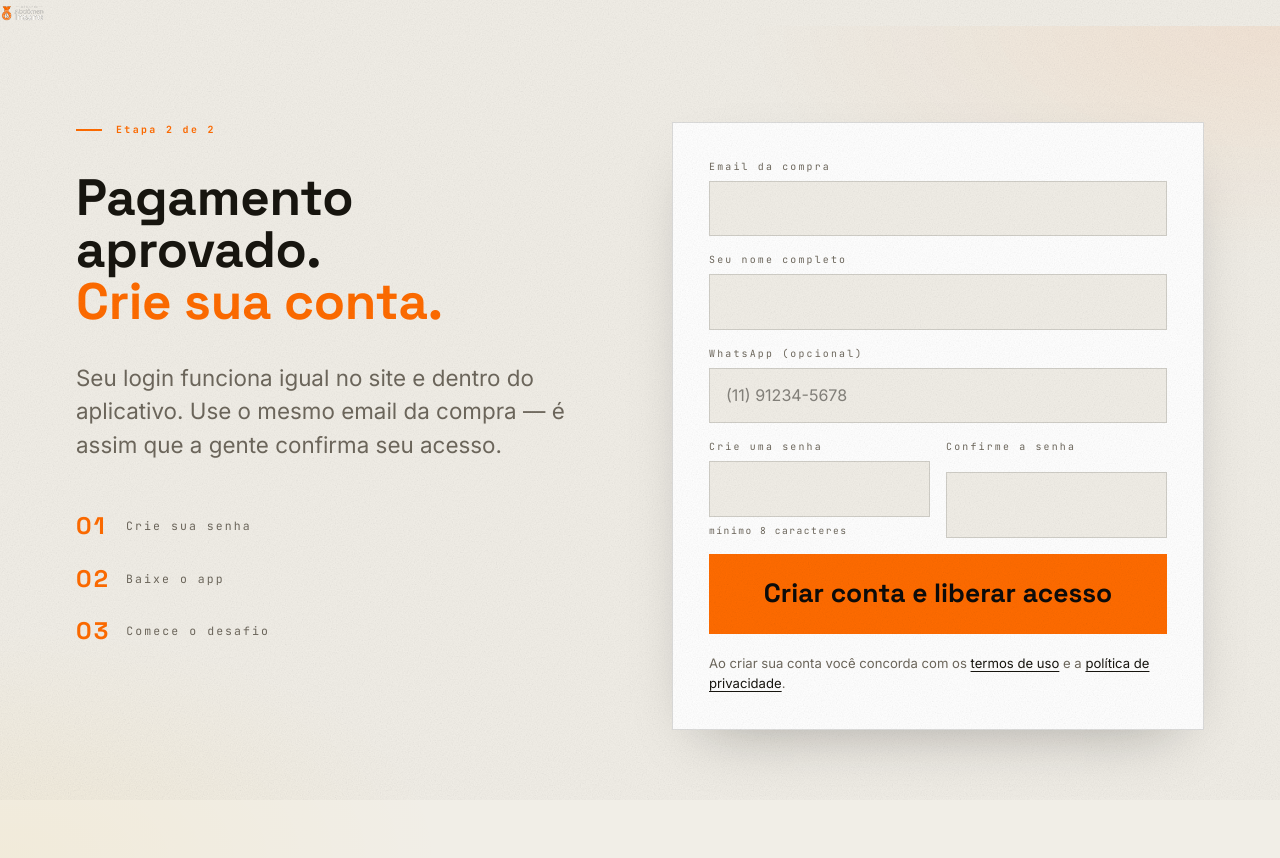
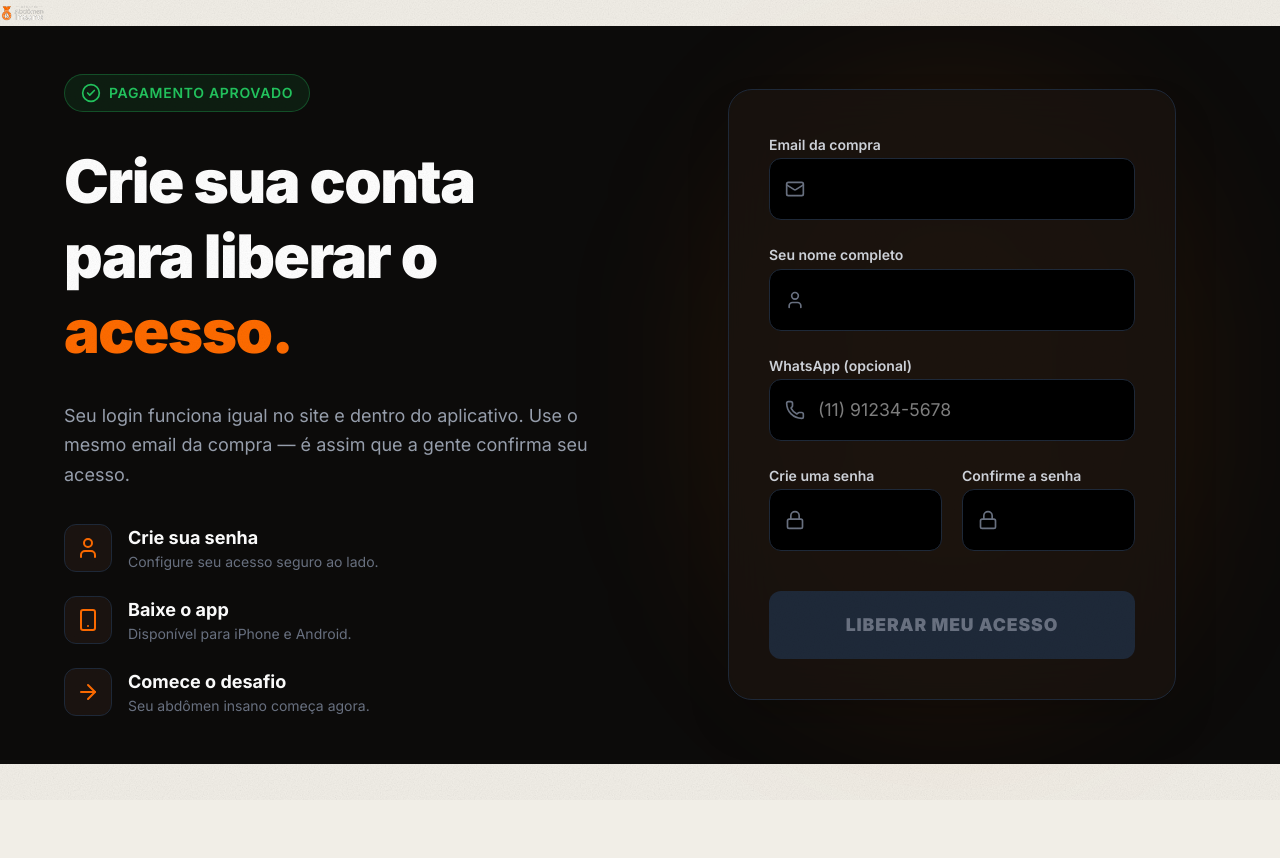
Before and after one commit to luccascoelhoo/abdomen-insano-lp, a Next.js app: page /obrigado in a window 1280 px wide. After the commit the page ends 800 px from the top, so only its background shows below. Built offline with nearby package versions, Linux system fonts and the light colour scheme; no server answers.

Commit message:
Redesign total da pagina de Obrigado com UI Premium

```diff
--- a/src/components/sections/CadastroFluxo.tsx
+++ b/src/components/sections/CadastroFluxo.tsx
@@ -2,6 +2,7 @@
 
 import { use, useEffect, useMemo, useState } from 'react';
 import { linksApp } from '@/lib/apps';
+import { CheckCircle2, Lock, MessageCircle, Smartphone, User, Mail, Phone, ArrowRight, ShieldCheck, Download } from 'lucide-react';
 
 type QueryParams = { email?: string; transaction_id?: string; tx?: string };
 
@@ -10,12 +11,9 @@ type Etapa = 'checando' | 'nao_encontrada' | 'formulario' | 'enviando' | 'conclu
 type MensagensErro = Record<string, string>;
 
 const MENSAGENS: MensagensErro = {
-  backend_nao_configurado:
-    'O sistema de cadastro ainda não foi configurado no servidor. Fala com o suporte que a gente libera manualmente.',
-  compra_nao_encontrada:
-    'Ainda não achamos sua compra com esse email. Se pagou agora, aguarde 2 minutos e tente de novo — o processamento do Cakto pode demorar um pouco.',
-  ja_cadastrado:
-    'Já existe uma conta cadastrada com esse email. Se foi você, faz login direto no aplicativo com a senha que criou antes.',
+  backend_nao_configurado: 'O sistema de cadastro ainda não foi configurado no servidor. Fala com o suporte que a gente libera manualmente.',
+  compra_nao_encontrada: 'Ainda não achamos sua compra com esse email. Se pagou agora, aguarde 2 minutos e tente de novo — o processamento do Cakto pode demorar um pouco.',
+  ja_cadastrado: 'Já existe uma conta cadastrada com esse email. Se foi você, faz login direto no aplicativo com a senha que criou antes.',
   email_invalido: 'Confere o formato do email.',
   senha_curta: 'A senha precisa ter pelo menos 8 caracteres.',
   nome_invalido: 'Diz seu nome completo.',
@@ -78,12 +76,11 @@ export function CadastroFluxo({
 
   if (etapa === 'checando') {
     return (
-      <section className="obrigado obrigado--intro">
-        <div className="wrap">
-          <p className="rotulo">Confirmando pagamento…</p>
-          <h1 className="d1 obrigado__titulo">Só um segundo</h1>
-          <p className="lead">Estamos checando sua compra no processador.</p>
-          <div className="obrigado__spinner" aria-hidden />
+      <section className="min-h-screen bg-[#0c0b0a] flex items-center justify-center text-white px-6">
+        <div className="text-center max-w-md">
+          <div className="animate-spin rounded-full h-12 w-12 border-t-2 border-b-2 border-[#ff6b00] mx-auto mb-6"></div>
+          <h1 className="text-3xl font-black mb-3">Só um segundo</h1>
+          <p className="text-gray-400">Estamos checando sua compra no processador.</p>
         </div>
       </section>
     );
@@ -91,23 +88,45 @@ export function CadastroFluxo({
 
   if (etapa === 'nao_encontrada') {
     return (
-      <section className="obrigado obrigado--intro">
-        <div className="wrap">
-          <p className="rotulo">Quase lá</p>
-          <h1 className="d1 obrigado__titulo">Não achei sua compra ainda</h1>
-          <p className="lead">
+      <section className="min-h-screen bg-[#0c0b0a] flex items-center justify-center text-white px-6">
+        <div className="text-center max-w-lg bg-[#1a1310] p-8 rounded-2xl border border-[#ff6b00]/30 shadow-[0_0_30px_rgba(255,107,0,0.1)]">
+          <ShieldCheck className="w-16 h-16 text-[#ff6b00] mx-auto mb-6" />
+          <h1 className="text-3xl font-black mb-4">Não achei sua compra ainda</h1>
+          <p className="text-gray-300 mb-8 leading-relaxed">
             Se você pagou agora, o processador pode demorar até 2 minutos pra confirmar. Recarrega
             a página ou digita o email da compra abaixo pra tentar de novo.
           </p>
+          <div className="flex flex-col gap-4">
+            <input
+              type="email"
+              className="w-full bg-black border border-gray-800 rounded-xl px-4 py-4 text-white focus:outline-none focus:border-[#ff6b00] transition-colors"
+              placeholder="Digite o email da compra"
+              value={email}
+              onChange={(e) => setEmail(e.target.value)}
+            />
             <button
-            className="cta"
-            type="button"
-            onClick={() => {
-              setEtapa('formulario');
-              setEmail('');
-            }}
+              onClick={() => window.location.assign(`?email=${encodeURIComponent(email)}`)}
+              className="w-full bg-[#ff6b00] hover:bg-[#ff8533] text-white font-bold py-4 rounded-xl transition-all shadow-[0_0_20px_rgba(255,107,0,0.3)] hover:shadow-[0_0_30px_rgba(255,107,0,0.5)]"
             >
               Já paguei, quero cadastrar
+            </button>
+          </div>
+        </div>
+      </section>
+    );
+  }
+
+  if (etapa === 'erro') {
+    return (
+      <section className="min-h-screen bg-[#0c0b0a] flex items-center justify-center text-white px-6">
+        <div className="text-center max-w-md bg-[#1a1310] p-8 rounded-2xl border border-red-500/30">
+          <h1 className="text-3xl font-black mb-4 text-red-500">Ops, algo deu errado</h1>
+          <p className="text-gray-300 mb-6">{erro}</p>
+          <button
+            onClick={() => window.location.reload()}
+            className="w-full bg-white/10 hover:bg-white/20 text-white font-bold py-4 rounded-xl transition-colors"
+          >
+            Tentar novamente
           </button>
         </div>
       </section>
@@ -119,38 +138,59 @@ export function CadastroFluxo({
   }
 
   return (
-    <section className="obrigado">
-      <div className="wrap obrigado__grid">
-        <div>
-          <p className="rotulo">Etapa 2 de 2</p>
-          <h1 className="d1 obrigado__titulo">
-            Pagamento aprovado.
-            <br />
-            <span className="obrigado__ok">Crie sua conta.</span>
-          </h1>
-          <p className="lead">
-            Seu login funciona igual no site e dentro do aplicativo. Use o mesmo email da compra —
-            é assim que a gente confirma seu acesso.
-          </p>
-          <ul className="obrigado__passos" aria-hidden>
-            <li>
-              <b>01</b>
-              <span>Crie sua senha</span>
-            </li>
-            <li>
-              <b>02</b>
-              <span>Baixe o app</span>
-            </li>
-            <li>
-              <b>03</b>
-              <span>Comece o desafio</span>
-            </li>
-          </ul>
+    <section className="min-h-[calc(100vh-80px)] bg-[#0c0b0a] text-white flex items-center justify-center py-12 px-4 sm:px-6">
+      <div className="w-full max-w-6xl grid grid-cols-1 lg:grid-cols-2 gap-12 lg:gap-24 items-center">
+
+        {/* Lado Esquerdo - Boas Vindas */}
+        <div className="space-y-8 max-w-xl mx-auto lg:mx-0">
+          <div className="inline-flex items-center gap-2 bg-[#22c55e]/10 border border-[#22c55e]/30 px-4 py-2 rounded-full">
+            <CheckCircle2 className="w-5 h-5 text-[#22c55e]" />
+            <span className="text-[#22c55e] font-semibold text-sm uppercase tracking-wider">Pagamento Aprovado</span>
           </div>
 
-        <form className="cadastro" onSubmit={submeter} noValidate>
-          <label className="campo">
-            <span>Email da compra</span>
+          <h1 className="text-4xl sm:text-5xl lg:text-6xl font-black leading-tight tracking-tight">
+            Crie sua conta para liberar o <span className="text-[#ff6b00]">acesso.</span>
+          </h1>
+
+          <p className="text-gray-400 text-lg leading-relaxed">
+            Seu login funciona igual no site e dentro do aplicativo. Use o mesmo email da compra — é assim que a gente confirma seu acesso.
+          </p>
+
+          <div className="space-y-6 pt-4">
+            {[
+              { icon: User, title: 'Crie sua senha', desc: 'Configure seu acesso seguro ao lado.' },
+              { icon: Smartphone, title: 'Baixe o app', desc: 'Disponível para iPhone e Android.' },
+              { icon: ArrowRight, title: 'Comece o desafio', desc: 'Seu abdômen insano começa agora.' }
+            ].map((passo, i) => (
+              <div key={i} className="flex items-start gap-4">
+                <div className="w-12 h-12 bg-[#1a1310] border border-gray-800 rounded-xl flex items-center justify-center flex-shrink-0">
+                  <passo.icon className="w-6 h-6 text-[#ff6b00]" />
+                </div>
+                <div>
+                  <h3 className="font-bold text-lg text-white">{passo.title}</h3>
+                  <p className="text-gray-500 text-sm">{passo.desc}</p>
+                </div>
+              </div>
+            ))}
+          </div>
+        </div>
+
+        {/* Lado Direito - Formulário */}
+        <div className="w-full max-w-md mx-auto relative">
+          {/* Efeito de brilho no fundo */}
+          <div className="absolute inset-0 bg-[#ff6b00]/10 blur-[80px] rounded-full"></div>
+
+          <form
+            onSubmit={submeter}
+            noValidate
+            className="relative bg-[#1a1310]/80 backdrop-blur-xl border border-gray-800 rounded-3xl p-6 sm:p-10 shadow-2xl space-y-6"
+          >
+            <div className="space-y-5">
+
+              <div className="space-y-2">
+                <label className="text-sm font-semibold text-gray-300">Email da compra</label>
+                <div className="relative">
+                  <Mail className="absolute left-4 top-1/2 -translate-y-1/2 w-5 h-5 text-gray-500" />
                   <input
                     type="email"
                     autoComplete="email"
@@ -158,34 +198,46 @@ export function CadastroFluxo({
                     onChange={(e) => setEmail(e.target.value)}
                     required
                     disabled={Boolean(emailInicial)}
+                    className="w-full bg-black border border-gray-800 rounded-xl pl-12 pr-4 py-4 text-white focus:outline-none focus:border-[#ff6b00] focus:ring-1 focus:ring-[#ff6b00] transition-all disabled:opacity-50"
                   />
-          </label>
+                </div>
+              </div>
 
-          <label className="campo">
-            <span>Seu nome completo</span>
+              <div className="space-y-2">
+                <label className="text-sm font-semibold text-gray-300">Seu nome completo</label>
+                <div className="relative">
+                  <User className="absolute left-4 top-1/2 -translate-y-1/2 w-5 h-5 text-gray-500" />
                   <input
                     type="text"
                     autoComplete="name"
                     value={nome}
                     onChange={(e) => setNome(e.target.value)}
                     required
+                    className="w-full bg-black border border-gray-800 rounded-xl pl-12 pr-4 py-4 text-white focus:outline-none focus:border-[#ff6b00] focus:ring-1 focus:ring-[#ff6b00] transition-all"
                   />
-          </label>
+                </div>
+              </div>
 
-          <label className="campo">
-            <span>WhatsApp (opcional)</span>
+              <div className="space-y-2">
+                <label className="text-sm font-semibold text-gray-300">WhatsApp (opcional)</label>
+                <div className="relative">
+                  <Phone className="absolute left-4 top-1/2 -translate-y-1/2 w-5 h-5 text-gray-500" />
                   <input
                     type="tel"
                     autoComplete="tel"
                     value={telefone}
                     onChange={(e) => setTelefone(e.target.value)}
                     placeholder="(11) 91234-5678"
+                    className="w-full bg-black border border-gray-800 rounded-xl pl-12 pr-4 py-4 text-white focus:outline-none focus:border-[#ff6b00] focus:ring-1 focus:ring-[#ff6b00] transition-all"
                   />
-          </label>
+                </div>
+              </div>
 
-          <div className="campo-linha">
-            <label className="campo">
-              <span>Crie uma senha</span>
+              <div className="grid grid-cols-1 sm:grid-cols-2 gap-5">
+                <div className="space-y-2">
+                  <label className="text-sm font-semibold text-gray-300">Crie uma senha</label>
+                  <div className="relative">
+                    <Lock className="absolute left-4 top-1/2 -translate-y-1/2 w-5 h-5 text-gray-500" />
                     <input
                       type="password"
                       autoComplete="new-password"
@@ -193,38 +245,44 @@ export function CadastroFluxo({
                       onChange={(e) => setSenha(e.target.value)}
                       minLength={8}
                       required
+                      className="w-full bg-black border border-gray-800 rounded-xl pl-12 pr-4 py-4 text-white focus:outline-none focus:border-[#ff6b00] focus:ring-1 focus:ring-[#ff6b00] transition-all"
                     />
-              <em>mínimo 8 caracteres</em>
-            </label>
+                  </div>
+                </div>
 
-            <label className="campo">
-              <span>Confirme a senha</span>
+                <div className="space-y-2">
+                  <label className="text-sm font-semibold text-gray-300">Confirme a senha</label>
+                  <div className="relative">
+                    <Lock className="absolute left-4 top-1/2 -translate-y-1/2 w-5 h-5 text-gray-500" />
                     <input
                       type="password"
                       autoComplete="new-password"
                       value={confirmar}
                       onChange={(e) => setConfirmar(e.target.value)}
                       required
+                      className="w-full bg-black border border-gray-800 rounded-xl pl-12 pr-4 py-4 text-white focus:outline-none focus:border-[#ff6b00] focus:ring-1 focus:ring-[#ff6b00] transition-all"
                     />
-            </label>
+                  </div>
+                </div>
+              </div>
+
             </div>
 
             {erro && (
-            <p className="cadastro__erro" role="alert">
+              <div className="bg-red-500/10 border border-red-500/30 text-red-500 text-sm font-medium px-4 py-3 rounded-lg text-center" role="alert">
                 {erro}
-            </p>
+              </div>
             )}
 
-          <button className="cta cta--cheio" type="submit" disabled={!podeEnviar}>
-            {etapa === 'enviando' ? 'Criando sua conta…' : 'Criar conta e liberar acesso'}
+            <button
+              type="submit"
+              disabled={!podeEnviar}
+              className="w-full bg-[#ff6b00] hover:bg-[#ff8533] disabled:bg-gray-800 disabled:text-gray-500 disabled:shadow-none text-white font-black uppercase tracking-wider py-5 rounded-xl transition-all shadow-[0_0_20px_rgba(255,107,0,0.3)] hover:shadow-[0_0_35px_rgba(255,107,0,0.5)] mt-4"
+            >
+              {etapa === 'enviando' ? 'Criando sua conta...' : 'Liberar Meu Acesso'}
             </button>
-
-          <p className="cadastro__nota">
-            Ao criar sua conta você concorda com os{' '}
-            <a href="/termos">termos de uso</a> e a{' '}
-            <a href="/privacidade">política de privacidade</a>.
-          </p>
           </form>
+        </div>
       </div>
     </section>
   );
@@ -236,68 +294,66 @@ function LiberadoAcesso({ email, nome }: { email: string; nome: string }) {
   const temGoogle = Boolean(linksApp.playStore);
 
   return (
-    <section className="obrigado obrigado--fim">
-      <div className="wrap">
-        <p className="rotulo rotulo--claro">Acesso liberado</p>
-        <h1 className="d1 obrigado__titulo obrigado__titulo--claro">
-          Bem-vindo ao desafio,
-          <br />
-          <span className="obrigado__ok">{primeiroNome}.</span>
+    <section className="min-h-screen bg-[#0c0b0a] text-white flex items-center justify-center py-16 px-4">
+      <div className="w-full max-w-3xl mx-auto flex flex-col items-center text-center space-y-10">
+
+        {/* Ícone de Sucesso Gigante */}
+        <div className="relative">
+          <div className="absolute inset-0 bg-[#22c55e] blur-[40px] opacity-20 rounded-full"></div>
+          <CheckCircle2 className="w-24 h-24 text-[#22c55e] relative z-10 animate-bounce" />
+        </div>
+
+        <div className="space-y-4">
+          <p className="text-[#ff6b00] font-mono tracking-[0.2em] uppercase text-sm font-bold">Acesso Liberado</p>
+          <h1 className="text-4xl sm:text-5xl font-black leading-tight">
+            Tudo pronto, <br className="sm:hidden" />
+            <span className="text-white">{primeiroNome}.</span>
           </h1>
-        <p className="lead obrigado__lead-claro">
-          Baixe o app agora, faça login com{' '}
-          <b className="obrigado__email">{email}</b> e a senha que você acabou de criar. Seu acesso
-          já está liberado.
+          <p className="text-gray-400 text-lg max-w-xl mx-auto pt-2">
+            Baixe o app agora e faça login usando <b className="text-white">{email}</b> e a senha que você acabou de criar.
           </p>
+        </div>
 
-        <div className="apps">
-          {temApple ? (
+        {/* Botões do App */}
+        <div className="flex flex-col sm:flex-row gap-4 w-full max-w-md mx-auto pt-4">
           <a
-              className="app app--apple"
-              href={linksApp.appStore}
+            href={temApple ? linksApp.appStore : '#'}
+            className="flex-1 flex items-center justify-center gap-3 bg-[#1a1310] hover:bg-[#2a201b] border border-gray-800 rounded-2xl py-4 transition-all"
+          >
+            <Download className="w-6 h-6 text-white" />
+            <div className="text-left">
+              <p className="text-[10px] text-gray-400 uppercase tracking-widest leading-none mb-1">Baixar na</p>
+              <p className="text-lg font-bold leading-none">App Store</p>
+            </div>
+          </a>
+
+          <a
+            href={temGoogle ? linksApp.playStore : '#'}
+            className="flex-1 flex items-center justify-center gap-3 bg-[#1a1310] hover:bg-[#2a201b] border border-gray-800 rounded-2xl py-4 transition-all"
+          >
+            <Download className="w-6 h-6 text-white" />
+            <div className="text-left">
+              <p className="text-[10px] text-gray-400 uppercase tracking-widest leading-none mb-1">Disponível no</p>
+              <p className="text-lg font-bold leading-none">Google Play</p>
+            </div>
+          </a>
+        </div>
+
+        {/* Botão Grupo VIP */}
+        <div className="w-full max-w-md mx-auto pt-8 border-t border-gray-800/50">
+          <p className="text-gray-400 mb-4 text-sm font-medium">Passo Final Opcional, porém recomendado:</p>
+          <a
+            href="https://chat.whatsapp.com/seu-grupo-vip-aqui"
             target="_blank"
             rel="noopener noreferrer"
+            className="group w-full flex items-center justify-center gap-4 bg-[#25D366] hover:bg-[#1fb355] text-white font-black uppercase tracking-wider py-5 rounded-2xl transition-all shadow-[0_0_20px_rgba(37,211,102,0.3)] hover:shadow-[0_0_40px_rgba(37,211,102,0.5)]"
           >
-              <span className="app__eyebrow">Baixe na</span>
-              <span className="app__nome">App Store</span>
+            <MessageCircle className="w-7 h-7 group-hover:scale-110 transition-transform" />
+            <span>Entrar no Grupo VIP</span>
           </a>
-          ) : (
-            <div className="app app--breve" aria-disabled>
-              <span className="app__eyebrow">Em breve na</span>
-              <span className="app__nome">App Store</span>
-              <span className="app__aviso">te avisamos no email da compra</span>
-            </div>
-          )}
-
-          {temGoogle ? (
-            <a
-              className="app app--google"
-              href={linksApp.playStore}
-              target="_blank"
-              rel="noopener noreferrer"
-            >
-              <span className="app__eyebrow">Disponível no</span>
-              <span className="app__nome">Google Play</span>
-            </a>
-          ) : (
-            <div className="app app--breve" aria-disabled>
-              <span className="app__eyebrow">Em breve no</span>
-              <span className="app__nome">Google Play</span>
-              <span className="app__aviso">te avisamos no email da compra</span>
-            </div>
-          )}
+          <p className="text-gray-500 text-xs mt-4">No grupo você tira dúvidas direto com o time e com a comunidade de atletas.</p>
         </div>
 
-        <div className="obrigado__proximos">
-          <h2 className="d3">Próximos 42 dias</h2>
-          <ol>
-            <li>Baixe o app na loja acima.</li>
-            <li>
-              Abra e faça login com <b>{email}</b>.
-            </li>
-            <li>Comece o Dia 01. O app te lembra todo dia no horário que você escolher.</li>
-          </ol>
-        </div>
       </div>
     </section>
   );
```
Lines whose indentation alone changed are shown as unchanged.
